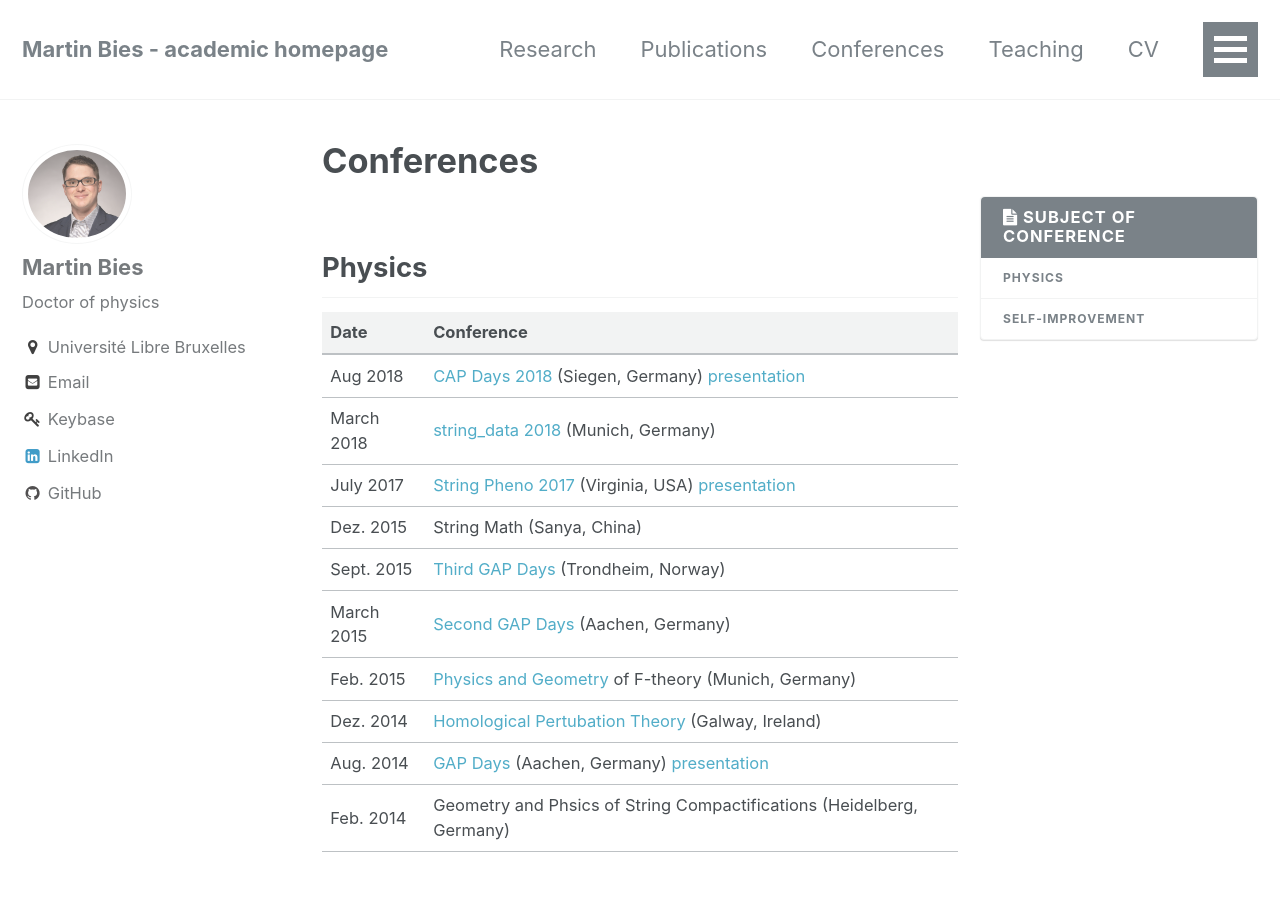
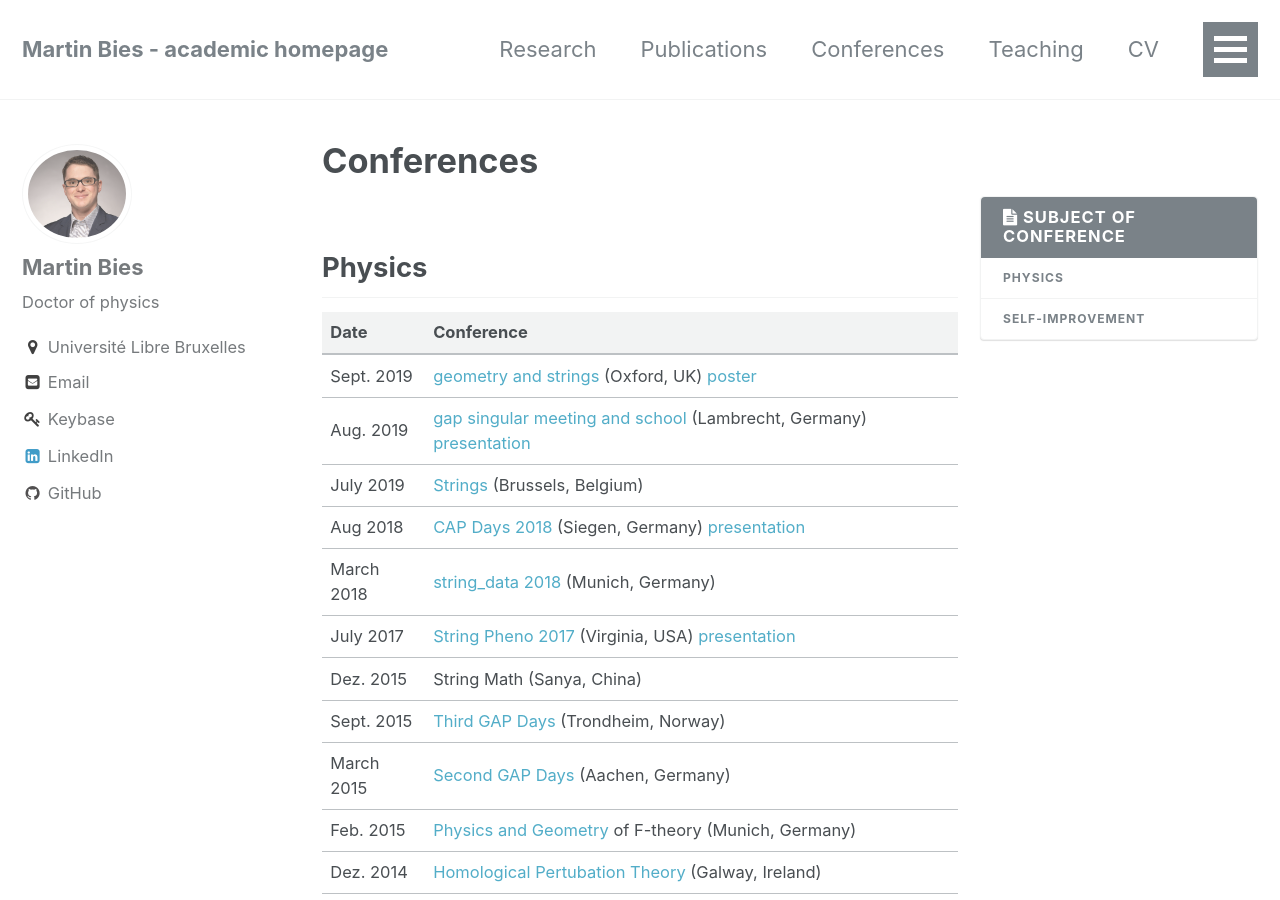
Before and after one commit to MartinBies/MartinBies.github.io, a Jekyll site: the page built from _pages/conferences.md, in a window 1280 px wide and 900 px high. Built offline with Jekyll 4.4.1, drawn with Linux system fonts in a browser that asks for light colours.

Commit message:
Update list of conerences and contributions

```diff
--- a/_pages/conferences.md
+++ b/_pages/conferences.md
@@ -10,6 +10,9 @@ permalink: /conferences/
 
  Date | Conference
  ---------    :|-----------
+ Sept. 2019   | [geometry and strings](https://sites.google.com/view/geometryandstrings2019/home) (Oxford, UK) [poster](/PosterOxford2019.pdf)
+ Aug. 2019   | [gap singular meeting and school](https://opendreamkit.org/meetings/2019-04-02-GAPSingularMeeting/) (Lambrecht, Germany) [presentation](/GapSingularMeeting.pdf)
+ July 2019   | [Strings](https://sis-pc15.ulb.ac.be/event/2/) (Brussels, Belgium)
  Aug 2018   | [CAP Days 2018](https://homalg-project.github.io/capdays-2018/) (Siegen, Germany) [presentation](/CAP18_presentation.pdf)
  March 2018 | [string_data 2018](https://indico.mpp.mpg.de/event/5578/) (Munich, Germany)
  July 2017  | [String Pheno 2017](http://www.cpe.vt.edu/stringpheno17/index.html) (Virginia, USA) [presentation](/StringPheno17_presentation.pdf)
```
Also changed, not shown: 2 other files.
